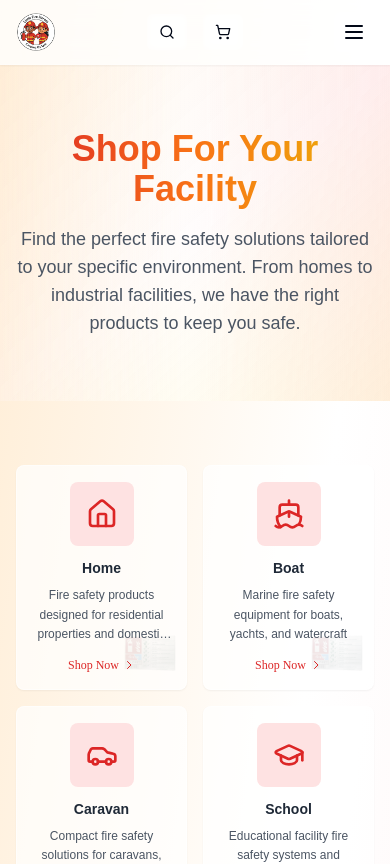
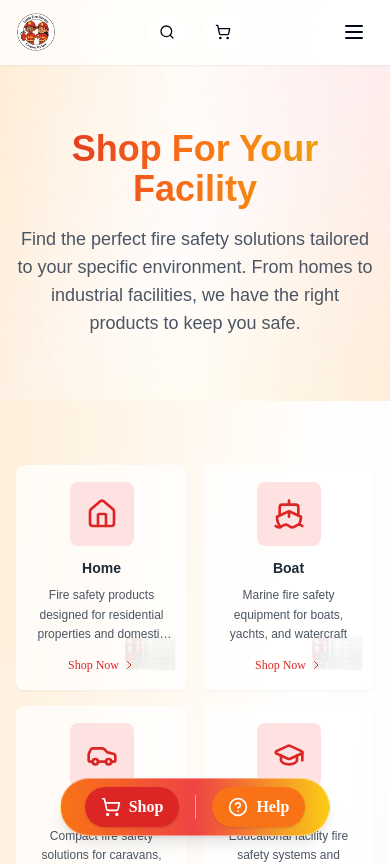
Before and after one commit to tradexy/flame-guard-uk-shop, a React (Vite) app: page /shop-for in a window 390 px wide. Shown: the top 864 px of the page. Built offline with nearby package versions, Linux system fonts and the light colour scheme.

Commit message:
Enhance styling with v.2 enhancements
Continued applying v.2 visual upgrades, focusing on styling improvements.

```diff
--- /dev/null
+++ b/src/components/QuickShopBar.tsx
@@ -0,0 +1,29 @@
+
+import { ShoppingCart, HelpCircle } from "lucide-react";
+import { Link } from "react-router-dom";
+
+const QuickShopBar = () => (
+  <nav className="fixed z-40 bottom-2 left-0 w-full flex justify-center md:hidden pointer-events-none">
+    <div className="pointer-events-auto bg-gradient-to-r from-orange-500 via-red-500 to-yellow-400 rounded-full shadow-lg flex items-center gap-4 px-6 py-2 animate-fade-in border border-white/40">
+      <Link
+        to="/shop-by-category"
+        className="flex items-center gap-2 text-white font-bold px-4 py-2 rounded-full bg-red-600 hover:bg-red-700 transition-colors duration-200 shadow"
+        aria-label="Shop"
+      >
+        <ShoppingCart className="w-5 h-5" />
+        Shop
+      </Link>
+      <span className="h-6 w-px bg-white/50" aria-hidden="true" />
+      <Link
+        to="/help-advice"
+        className="flex items-center gap-2 text-white font-bold px-4 py-2 rounded-full bg-orange-500 hover:bg-orange-600 transition-colors duration-200 shadow"
+        aria-label="Help & Advice"
+      >
+        <HelpCircle className="w-5 h-5" />
+        Help
+      </Link>
+    </div>
+  </nav>
+);
+
+export default QuickShopBar;
--- a/src/pages/ShopFor.tsx
+++ b/src/pages/ShopFor.tsx
@@ -5,6 +5,7 @@ import { Card, CardContent } from '@/components/ui/card';
 import { Link } from 'react-router-dom';
 import { Home, Ship, Car, GraduationCap, Factory, Building2 } from 'lucide-react';
 import FacilityGrid from '@/components/FacilityGrid';
+import QuickShopBar from '@/components/QuickShopBar';
 
 const ShopFor = () => {
   const facilities = [
@@ -84,6 +85,7 @@ const ShopFor = () => {
         <BestSellingCarousel />
       </div>
       <Footer />
+      <QuickShopBar />
     </div>
   );
 };
```
